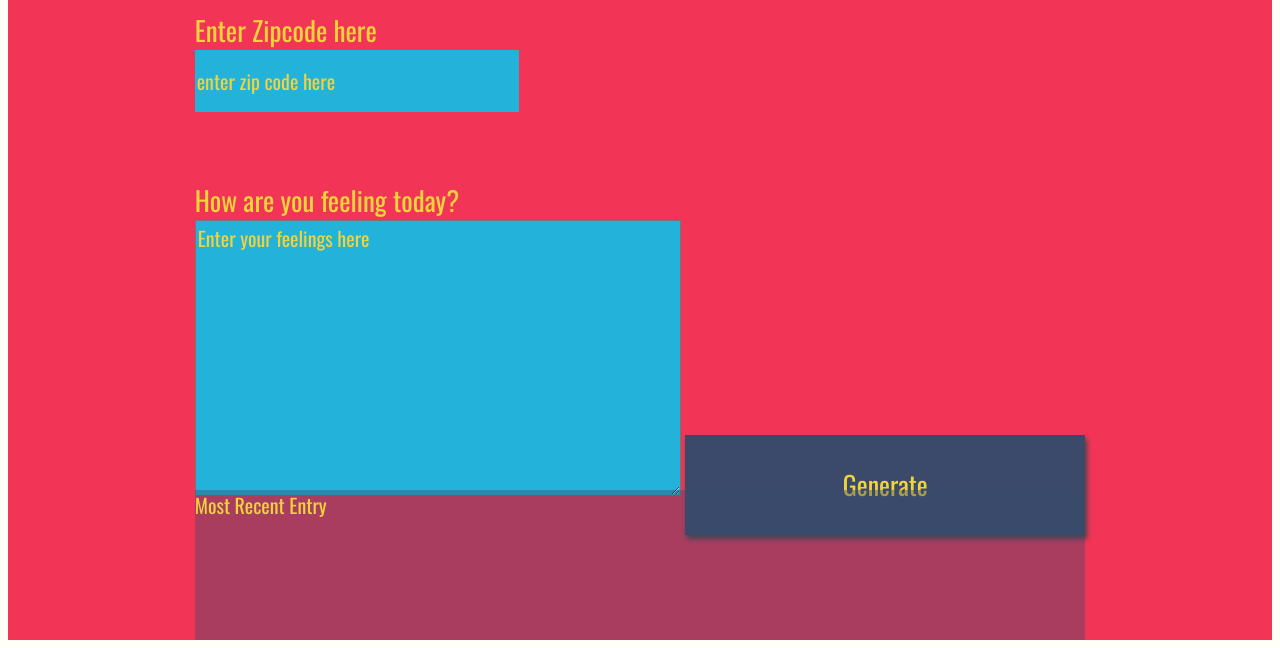
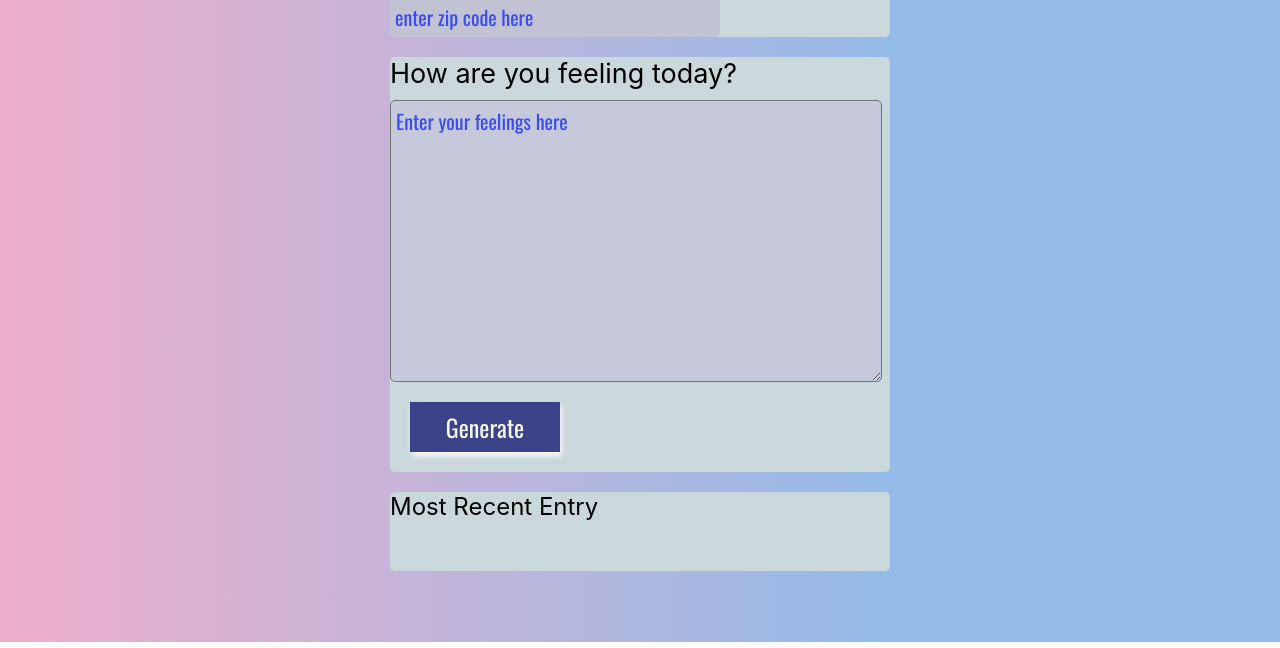
Before and after one commit to Juwana-Zerman/my-weather-journal-app, a plain HTML site: page website/index.html in a window 1280 px wide. Shown: the part 168-816 px from the top of the page. Drawn offline with nearby package versions, Linux system fonts and the light colour scheme; a web font is replaced by a local one.

Commit message:
Update styling

```diff
--- a/website/index.html
+++ b/website/index.html
@@ -9,7 +9,7 @@
  <body>
 <div id = "app">
   <div class ="holder headline">
-    Weather Journal App
+    <h1>Weather Journal App</h1>
   </div>
   <div class ="holder zip">
     <label for="zip">Enter Zipcode here</label>
--- a/website/style.css
+++ b/website/style.css
@@ -1,50 +1,74 @@
 body{
-    background: #fffff8;
+    background: #eeaeca;
+    background: linear-gradient(90deg, #eeaeca 0%, #94bbe9 70%);
     font-family: -apple-system, BlinkMacSystemFont, sans-serif;
+    margin: 0;
+    padding: 0;
+    height: 100vh;
 }
 
 #app{
-    display: grid;
+    display: flex;
+    flex-direction: column;
+    justify-content: space-between;
+    align-items: center;
+    margin: 10px 0;
+    padding: 10px 0;
+    /* display: grid;
     grid-auto-rows: minmax(150px, auto);
     /* grid-template-columns:  */
-    height:100vh;
-    background: #f23557;
-    color: #f0d43a;
+    /* height: 100vh;
     justify-content: center;
     grid-gap: 1em;
     font-size: 20px;
-    font-family: 'Oswald', sans-serif;
+    font-family: 'Oswald', sans-serif; */
 }
 
 .holder{
-
+    border-radius: 5px;
+    background-color: #cbd8db;
+    width: 500px;
 }
 
-.entry{
-    background: rgba(59, 74, 107, .4);
+.feel, .zip, .entry {
+    margin-top: 20px;
 }
 
+/* .entry{
+    background: #cbd8db;
+    padding: 20px 30px;
+    font-size: 20px;
+    border-radius: 5px;
+} */
+
 #entryHolder{
-
+    /*visibility: hidden;*/
+    background-color: #cbd8db;
+    border-radius: 5px;
+    font-size: 20px;
+    padding: 20px;
 }
 
 #date{
-
+    font-size: 20px;
+    margin: 10px 0;
 }
 
 #temp{
-
+    font-size: 20px;
+    margin: 10px 0;
 }
 
 #content{
-
+    font-size: 20px;
+    margin: 10px 0;
 }
 
 .headline {
-
+    text-align: center;
 }
 .title{
-
+    font-size: 24px;
 }
 
 /*  Basic Styling To Override Default For Basic HTML Elements */
@@ -55,34 +79,42 @@ label{
 
 input{
     display:block;
-    height: 60px;
+    height: 30px;
     width: 320px;
-    background:#22b2da;
-    color: #f0d43a;
+    background:#c1c2d3;
+    color:#d6d5cd;
+    border-radius: 5px;
+    padding: 5px;
     font-size: 20px;
     font-family: 'Oswald', sans-serif;
     border: none;
 }
 
 button{
-    width: 400px;
-    height: 100px;
-    background: #3b4a6b;
-    color: #f0d43a;
-    font-size: 26px;
+    width: 150px;
+    height: 50px;
+    background: #3b4288;
+    color: #f8f8f5;
+    font-size: 24px;
     font-family: 'Oswald', sans-serif;
     border: none;
-    box-shadow: 2px 4px 5px #444;
+    box-shadow: 2px 4px 5px #faf7f7;
+    margin: 20px;
 }
+
 h1{
     font-size: 36px;
 }
 
 textarea{
-    background:#22b2da;
-    color: #f0d43a;
+    background:#c6c8db;
+    color: #7683f5;
     font-size: 20px;
     font-family: 'Oswald', sans-serif;
+    margin-top: 10px;
+    border-radius: 5px;
+    padding: 5px;
+    display: block;
 }
 /* Reset style for HTML element on active to have no border*/
 input:focus,
@@ -93,19 +125,19 @@ button:focus {
 }
 /* Style for Placeholder Text*/
 ::placeholder { /* Firefox, Chrome, Opera */
-    color: #f0d43a;
+    color: #3a4cf0;
     font-family: 'Oswald', sans-serif;
 
 }
 
 :-ms-input-placeholder { /* Internet Explorer 10-11 */
-    color: #f0d43a;
+    color: #3a4cf0;
     font-family: 'Oswald', sans-serif;
 
 }
 
 ::-ms-input-placeholder { /* Microsoft Edge */
-    color: #f0d43a;
+    color: #3a4cf0;
     font-family: 'Oswald', sans-serif;
 
 }
```
